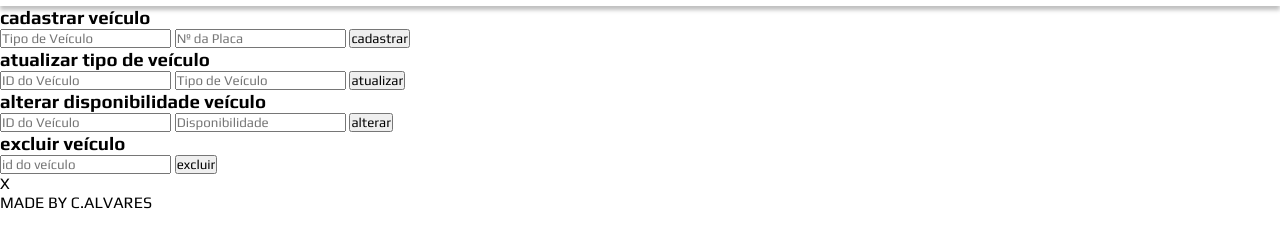
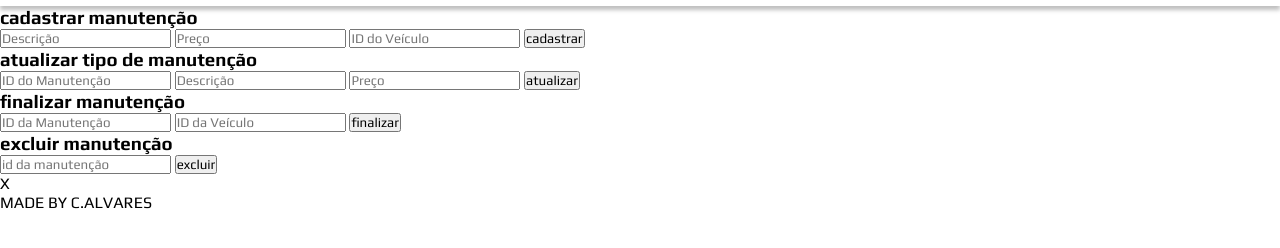
Before and after one commit to c-alvares/AgroTech, a plain HTML site: page frontend/manager_home/control_panel/register_page.html in a window 1280 px wide. Shown: the part 82-330 px from the top of the page. Drawn offline with Linux system fonts and the light colour scheme.

Commit message:
Adicionadas variáveis e estrutura de manutenção

```diff
--- a/frontend/manager_home/control_panel/register_page.html
+++ b/frontend/manager_home/control_panel/register_page.html
@@ -89,7 +89,7 @@
     </div>
 
 
-    <div id="fleetSection">
+    <div id="fleetSection" class="model">
         <form id="vehicle_register" onsubmit="registerVehicle()">
             <h3>cadastrar veículo</h3>
             <input id="vehicleInput" type="text" placeholder="Tipo de Veículo" required>
@@ -120,6 +120,38 @@
     </div>
 
 
+    <div id="maintainSection" class="">
+        <form id="maintain_register" onsubmit="registerVehicle()">
+            <h3>cadastrar manutenção</h3>
+            <input id="maintenanceDescriptionInput" type="text" placeholder="Descrição" required>
+            <input id="priceInput" type="text" placeholder="Preço" required>
+            <input id="automobileIDInput" type="text" placeholder="ID do Veículo" required>
+            <button id="maintainRegisterBtn" type="submit">cadastrar</button>
+        </form>
+
+        <form id="maintain_update" onsubmit="updateMaintenance()">
+            <h3>atualizar tipo de manutenção</h3>
+            <input id="maintIDInput" type="text" placeholder="ID do Manutenção" required>
+            <input id="mainDescriptionInput" type="text" placeholder="Descrição" required>
+            <input id="costInput" type="text" placeholder="Preço" required>
+            <button id="updateMaintBtn" type="submit">atualizar</button>
+        </form>
+
+        <form id="finishMaintain" onsubmit="finishMaintenance()">
+            <h3>finalizar manutenção</h3>
+            <input id="MaintainIDInput" type="text" placeholder="ID da Manutenção" required>
+            <input id="autoIDInput" type="text" placeholder="ID da Veículo" required>
+            <button id="finishMainBtn" type="submit">finalizar</button>
+        </form>
+
+        <form id="deleteMaintain" onsubmit="deleteAuto()">
+            <h3>excluir manutenção</h3>
+            <input id="delMaintainIdInput" type="text" placeholder="id da manutenção" required>
+            <button id="deleteMaintainBtn" type="submit">excluir</button>
+        </form>
+        <p class="closeInputs">X</p>
+    </div>
+
     <footer>
         MADE BY C.ALVARES
         <img src="" alt="">
```
Also changed, not shown: frontend/manager_home/control_panel/scripts/maintenance.script.js (added, +18 -0 lines).
